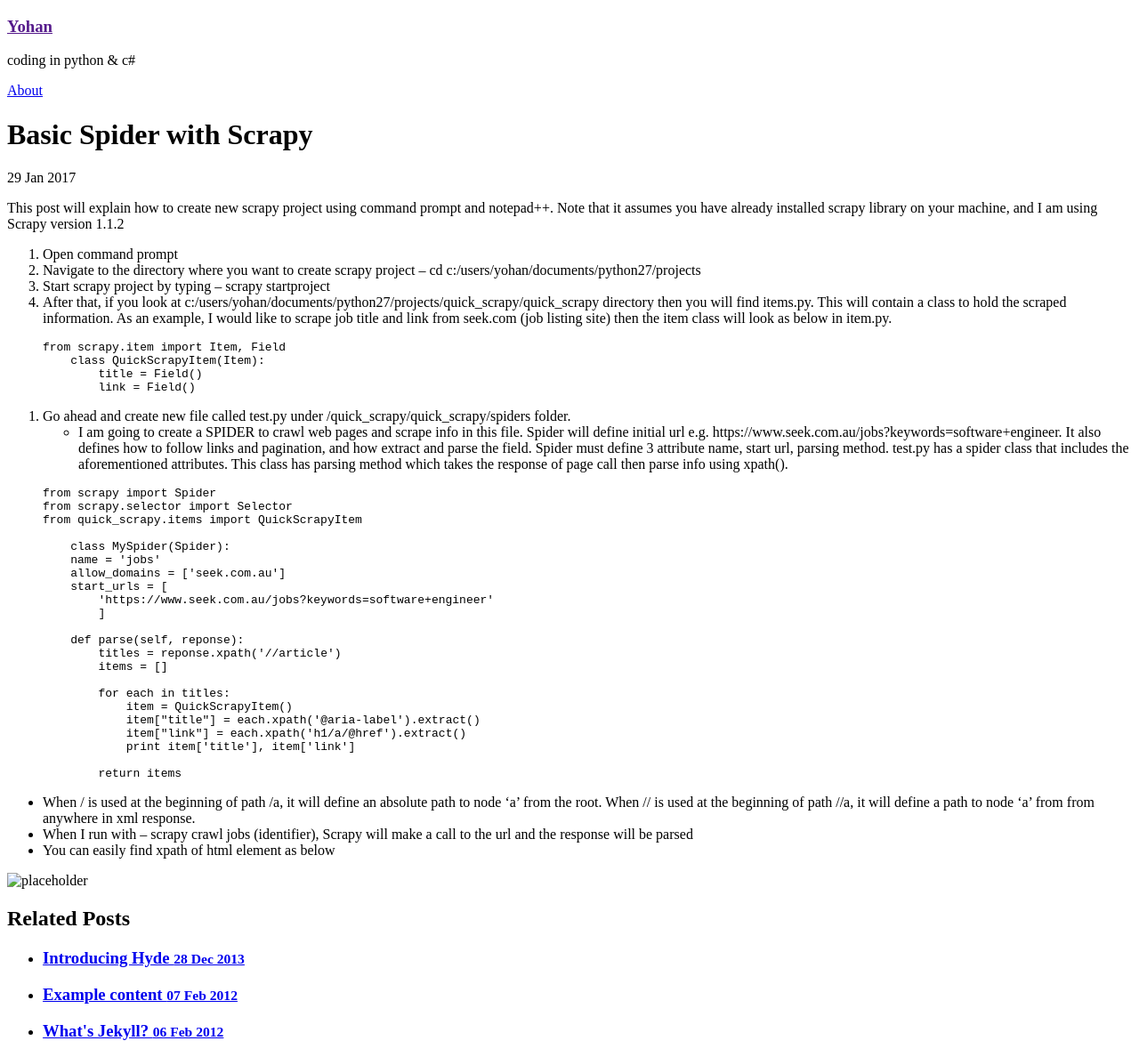
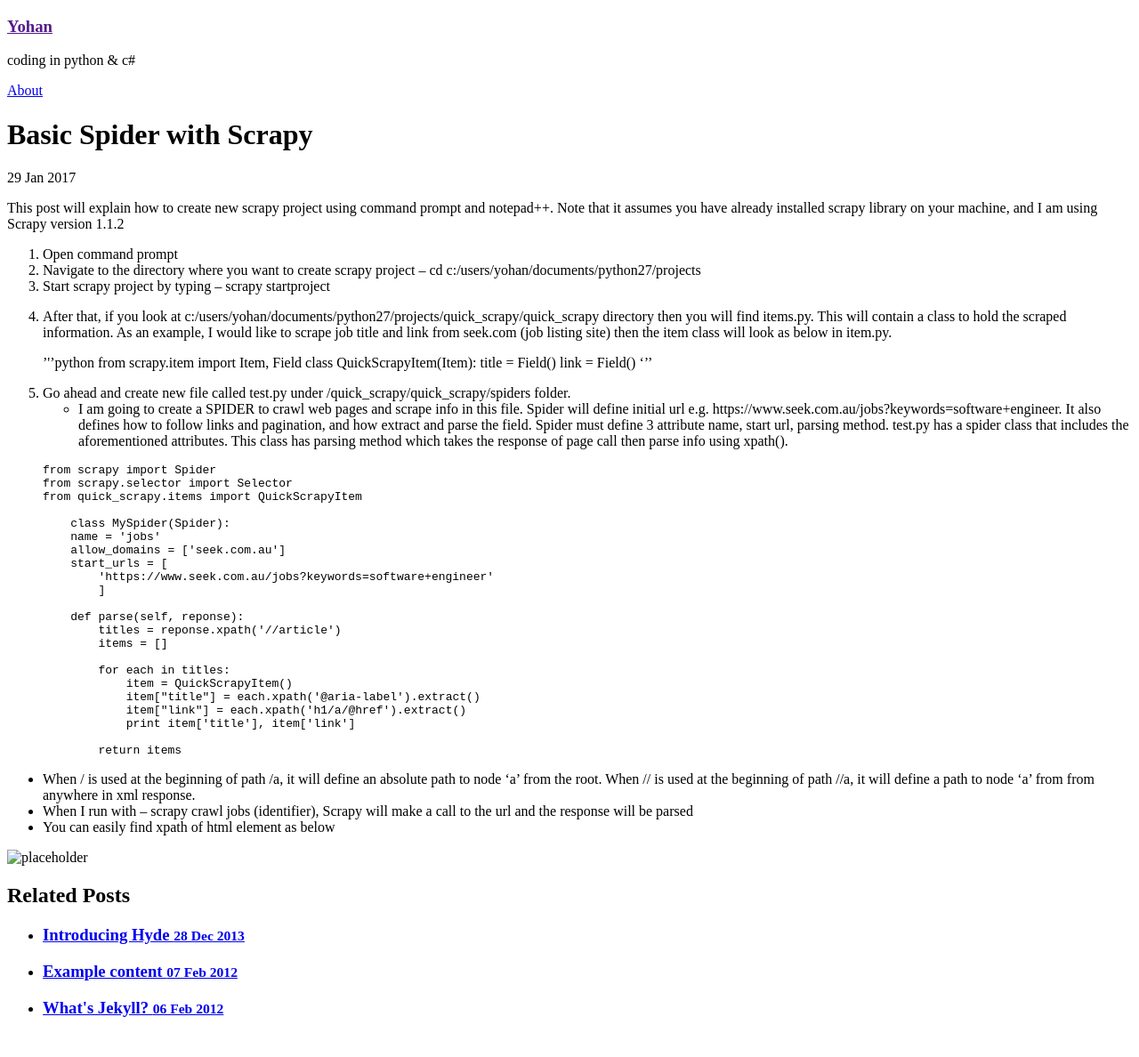
Before and after one commit to yohancheong/yohancheong.github.io, a Jekyll site: the page built from _posts/2017-01-29-scrapy-spider.md, in a window 1280 px wide. Shown: the whole page at 89% size. Built offline with Jekyll 4.4.1, drawn with Linux system fonts in a browser that asks for light colours; after the commit the page ends 1162 px from its top, so only the background shows below that.

Commit message:
Fixing the list

```diff
--- a/_posts/2017-01-29-scrapy-spider.md
+++ b/_posts/2017-01-29-scrapy-spider.md
@@ -10,12 +10,13 @@ This post will explain how to create new scrapy project using command prompt and
 3. Start scrapy project by typing – scrapy startproject
 4. After that, if you look at c:/users/yohan/documents/python27/projects/quick_scrapy/quick_scrapy directory then you will find items.py. This will contain a class to hold the scraped information. As an example, I would like to scrape job title and link from seek.com (job listing site) then the item class will look as below in item.py.
 
-{% highlight python %}
-from scrapy.item import Item, Field
-    class QuickScrapyItem(Item):
-        title = Field()
-        link = Field()
-{% endhighlight %}
+    '''python
+    from scrapy.item import Item, Field
+        class QuickScrapyItem(Item):
+            title = Field()
+            link = Field()
+    '''
+
 5. Go ahead and create new file called test.py under /quick_scrapy/quick_scrapy/spiders folder.
 * I am going to create a SPIDER to crawl web pages and scrape info in this file. Spider will define initial url e.g. https://www.seek.com.au/jobs?keywords=software+engineer. It also defines how to follow links and pagination, and how extract and parse the field. Spider must define 3 attribute name, start url, parsing method. test.py has a spider class that includes the aforementioned attributes. This class has parsing method which takes the response of page call then parse info using xpath().
 
```
